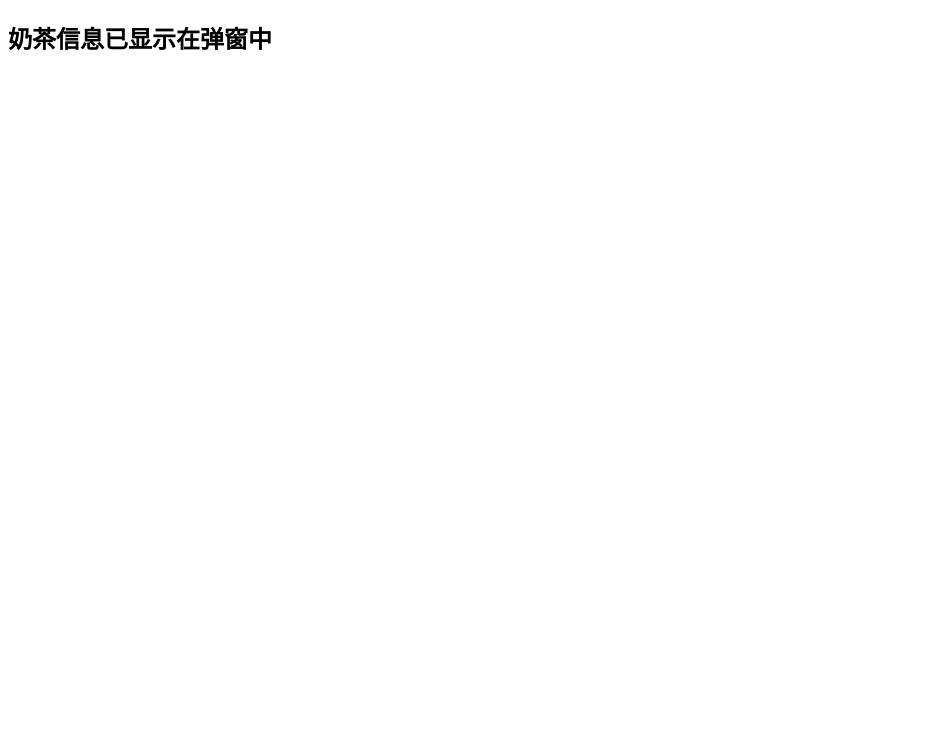
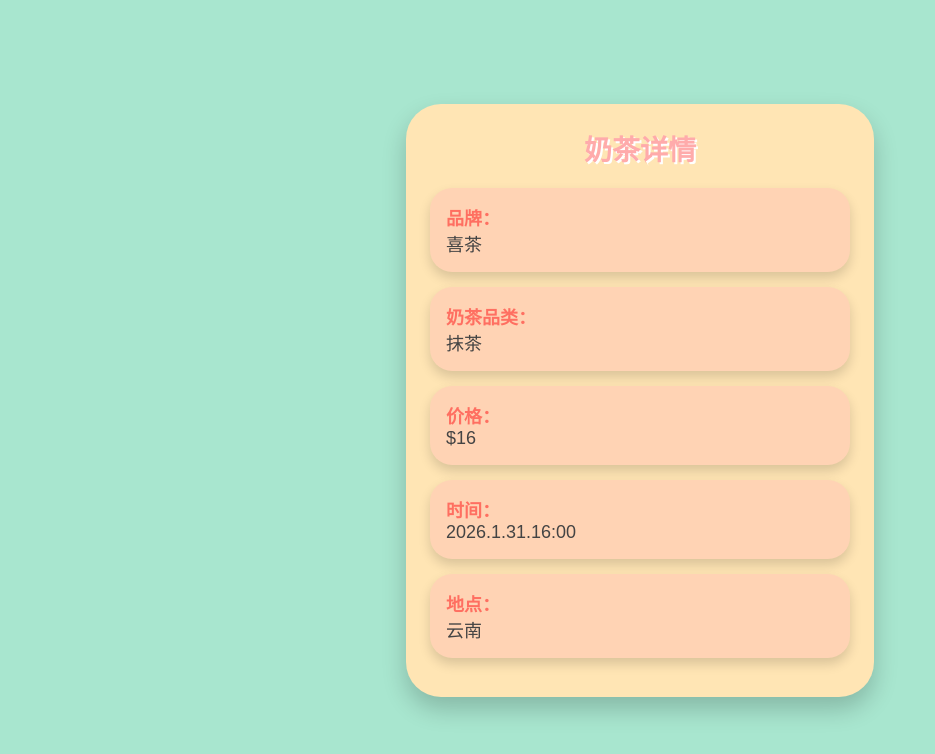
Before and after one commit to yichenbr1888-svg/milk-tea-pages, a plain HTML site: page milk_tea_info.html in a window 1280 px wide. Shown: the whole page, without its empty margins (0-935 px from the left). Drawn offline with Linux system fonts and the light colour scheme.

Commit message:
update milk_tea_info.html

```diff
--- a/milk_tea_info.html
+++ b/milk_tea_info.html
@@ -1,16 +1,103 @@
 
 <!DOCTYPE html>
-<html>
+<html lang="zh">
 <head>
-<meta charset="utf-8">
+<meta charset="UTF-8">
+<meta name="viewport" content="width=device-width, initial-scale=1.0">
 <title>奶茶信息</title>
-<script>
-window.onload = function() {
-    alert("品牌：喜茶\n品类：抹茶\n价格：$15\n时间：2026.1.31.16:00\n地点：云南");
-}
-</script>
+
+<style>
+    body {
+        margin: 0;
+        padding: 0;
+        background: #A8E6CF;
+        font-family: "Arial", sans-serif;
+        display: flex;
+        justify-content: center;
+        align-items: center;
+        height: 100vh;
+        overflow: hidden;
+    }
+
+    .card {
+        width: 90%;
+        max-width: 420px;
+        padding: 24px;
+        background: #FFE5B4;
+        border-radius: 35px;
+        box-shadow: 0px 12px 25px rgba(0, 0, 0, 0.2);
+        transform: scale(0.8);
+        animation: popIn 0.8s ease-out forwards;
+    }
+
+    @keyframes popIn {
+        from {
+            opacity: 0;
+            transform: scale(0.5) rotate(5deg);
+        }
+        to {
+            opacity: 1;
+            transform: scale(1) rotate(0deg);
+        }
+    }
+
+    .title {
+        text-align: center;
+        color: #FFABAB;
+        font-size: 28px;
+        font-weight: bold;
+        margin-bottom: 20px;
+        text-shadow: 2px 2px #ffffff;
+    }
+
+    .item {
+        background: #FFD3B4;
+        padding: 16px;
+        margin-bottom: 15px;
+        border-radius: 22px;
+        box-shadow: 0px 6px 12px rgba(0,0,0,0.15);
+        animation: bounceIn 0.6s ease-out forwards;
+        opacity: 0;
+        transform: translateY(20px);
+    }
+
+    .item:nth-child(2) { animation-delay: 0.2s; }
+    .item:nth-child(3) { animation-delay: 0.4s; }
+    .item:nth-child(4) { animation-delay: 0.6s; }
+    .item:nth-child(5) { animation-delay: 0.8s; }
+    .item:nth-child(6) { animation-delay: 1.0s; }
+
+    @keyframes bounceIn {
+        0% { opacity: 0; transform: translateY(40px) scale(0.9); }
+        60% { opacity: 1; transform: translateY(-10px) scale(1.02); }
+        100% { opacity: 1; transform: translateY(0) scale(1); }
+    }
+
+    .label {
+        font-weight: bold;
+        font-size: 18px;
+        color: #FF6F61;
+        display: block;
+    }
+
+    .value {
+        font-size: 18px;
+        color: #444;
+    }
+</style>
+
 </head>
 <body>
-<h2>奶茶信息已显示在弹窗中</h2>
+
+<div class="card">
+    <div class="title">奶茶详情</div>
+
+    <div class="item"><span class="label">品牌：</span><span class="value">喜茶</span></div>
+    <div class="item"><span class="label">奶茶品类：</span><span class="value">抹茶</span></div>
+    <div class="item"><span class="label">价格：</span><span class="value">$16</span></div>
+    <div class="item"><span class="label">时间：</span><span class="value">2026.1.31.16:00</span></div>
+    <div class="item"><span class="label">地点：</span><span class="value">云南</span></div>
+</div>
+
 </body>
 </html>
```
